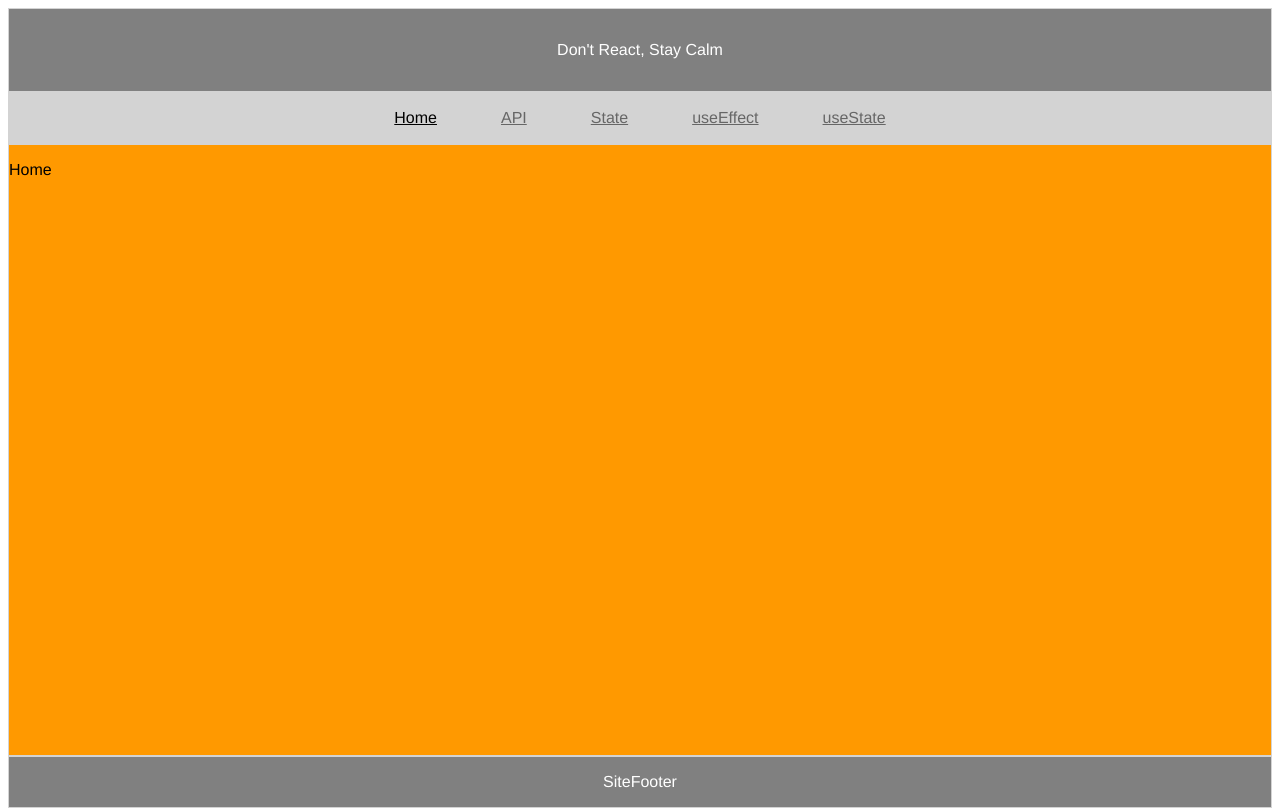
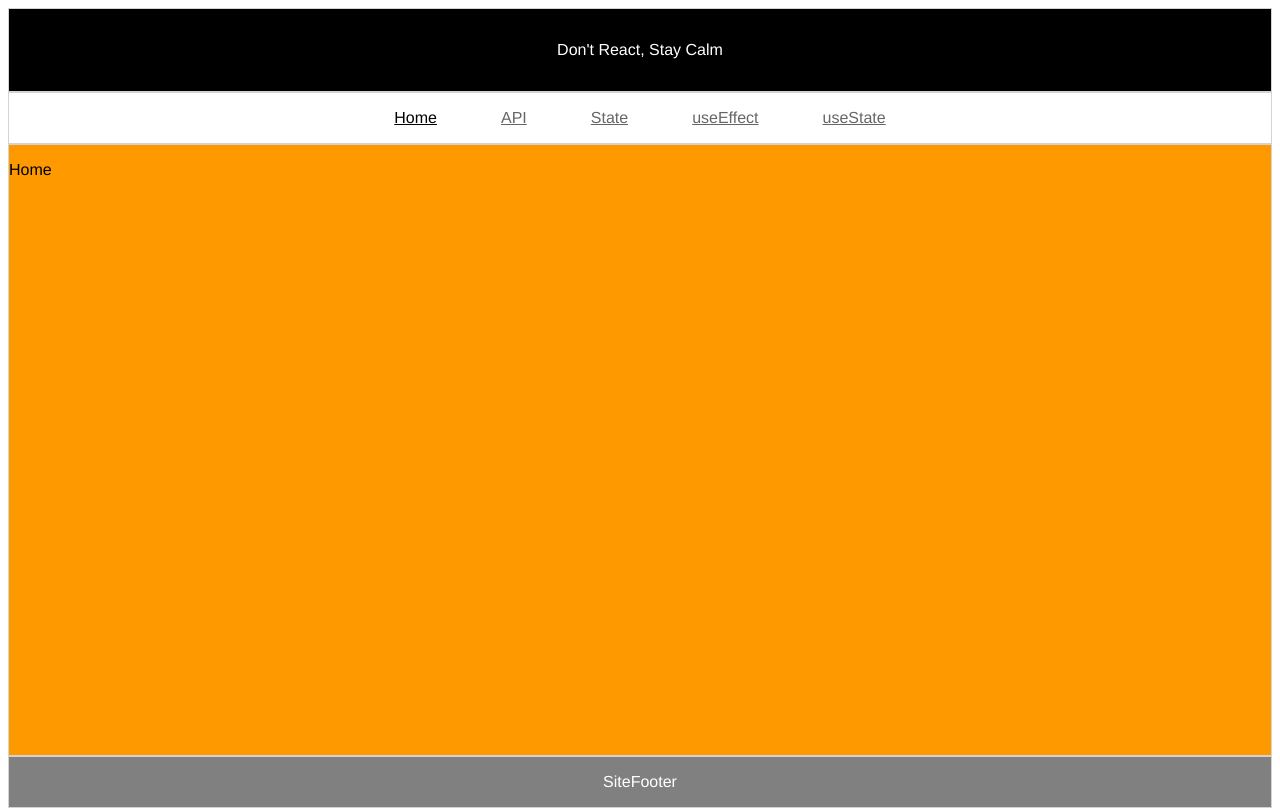
Before and after one commit to tgulu/React-Challenges, a React (Vite) app: page / in a window 1280 px wide. Built offline with nearby package versions, Linux system fonts and the light colour scheme.

Commit message:
add new color scheme for page

```diff
--- a/src/components/SiteHeader/SiteHeader.module.css
+++ b/src/components/SiteHeader/SiteHeader.module.css
@@ -5,5 +5,5 @@
   align-items: center;
   justify-content: center;
   color: white;
-  background: grey;
+  background: rgb(0, 0, 0);
 }
--- a/src/components/SiteNav/SiteNav.module.css
+++ b/src/components/SiteNav/SiteNav.module.css
@@ -4,7 +4,8 @@
   display: flex;
   align-items: center;
   justify-content: center;
-  background: lightgrey;
+  background: rgb(255, 255, 255);
+  color: rgb(0, 0, 0);
 }
 
 .links {
```
